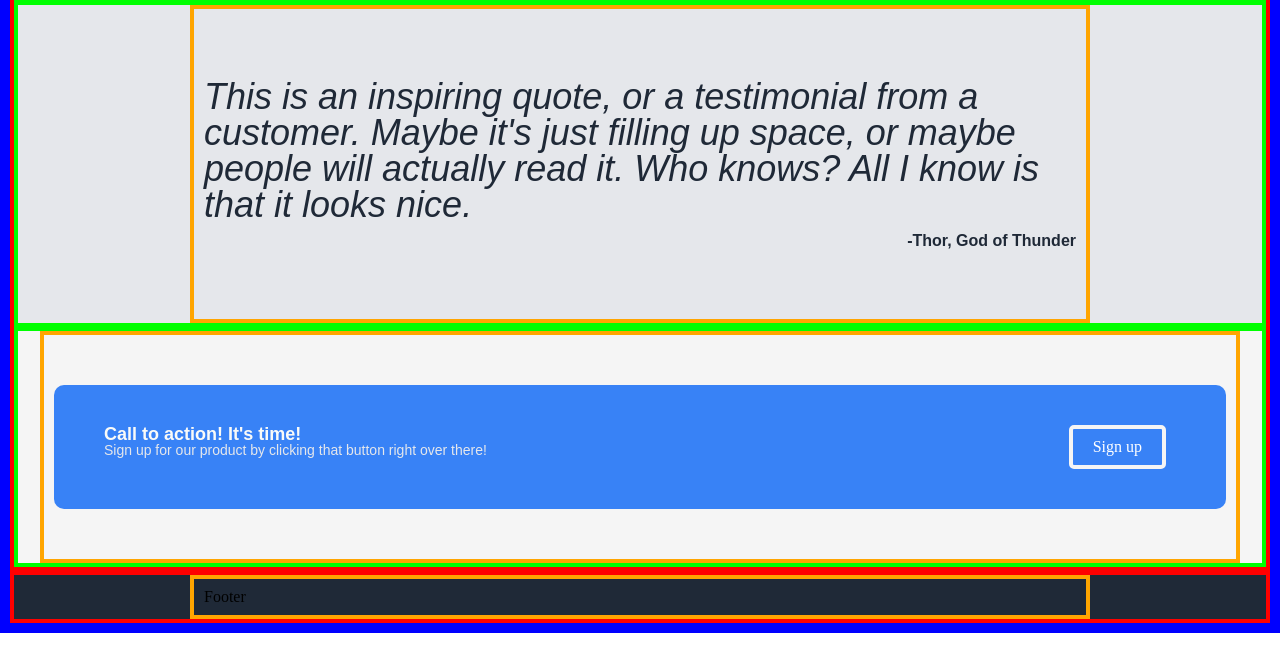
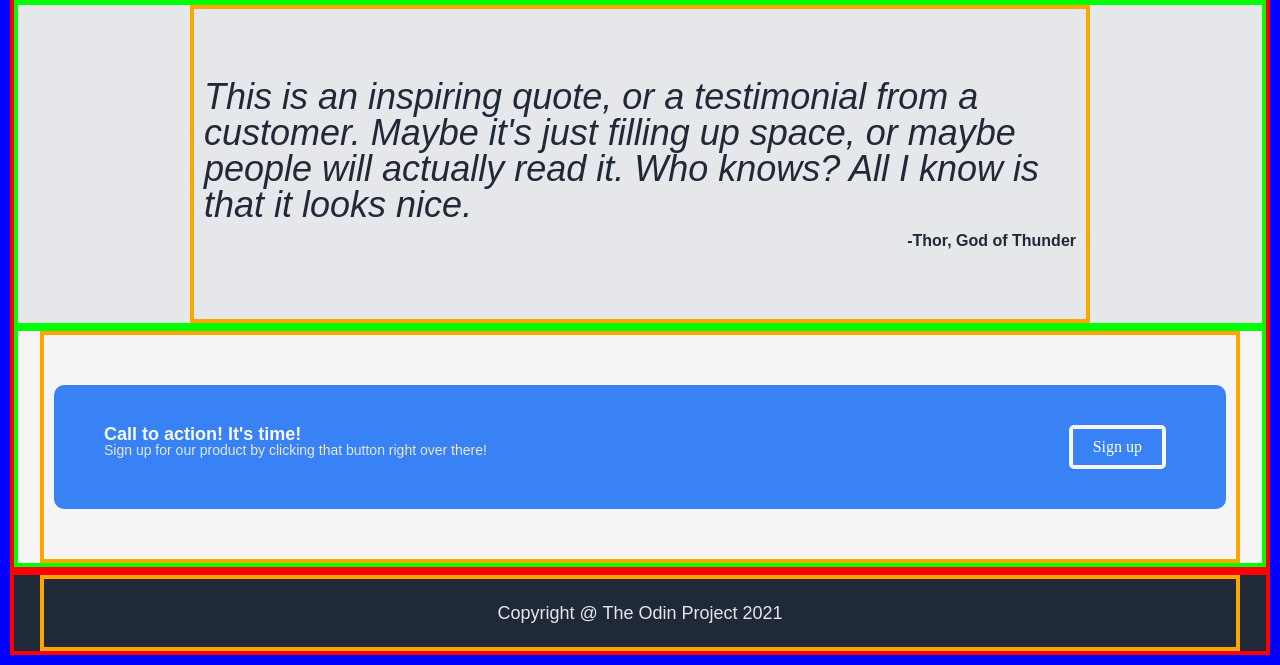
Before and after one commit to broganyoung/Odin-LandingPage, a plain HTML site: page index.html in a window 1280 px wide. Shown: the part 860-1525 px from the top of the page. Before the commit the page ends 1493 px from the top, so only its background shows below. Drawn offline with Linux system fonts and the light colour scheme.

Commit message:
added footer (and call to action as I don't think it pushed before)

```diff
--- a/index.html
+++ b/index.html
@@ -146,11 +146,11 @@
         </main>
 
         <footer>
-            <inner-column>
-                <h1>
-                    Footer
+            <outer-column>
+                <h1 class = "calm-voice">
+                    Copyright @ The Odin Project 2021
                 </h1>
-            </inner-column>
+            </outer-column>
         </footer>
 
     </body>
--- a/style.css
+++ b/style.css
@@ -124,6 +124,11 @@ infobox .calm-voice{
     font-size: 14px;
 }
 
+footer .calm-voice{
+    text-align: center;
+    margin-top: 15px;
+    margin-bottom: 15px;
+}
 .caption-voice{
     font-family: sans-serif;
     color: var(--textcl);
```
